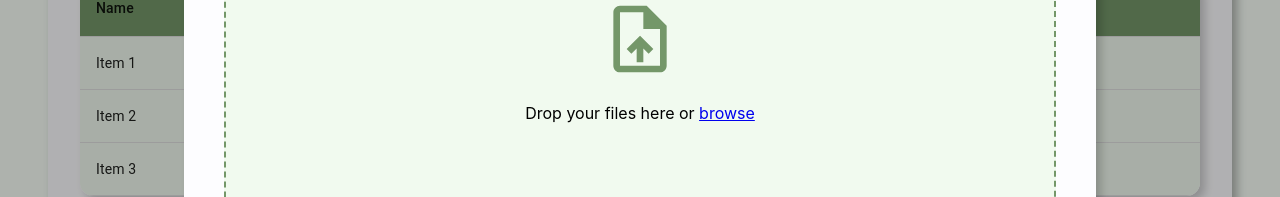
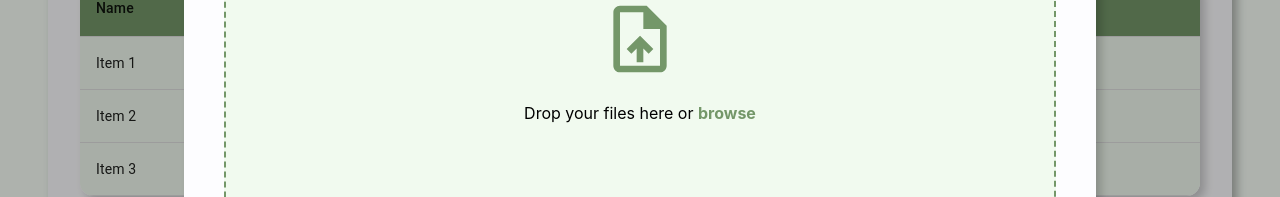
Before and after one commit to ThunderRoar/c01w24-project-notParx, a React (Create React App) app in the folder frontend/: page /admin/verification in a window 1280 px wide. Both pictures are taken after a click on the button "UPLOAD CSV". Shown: the part 340-537 px from the top of the page. Built offline with nearby package versions, Linux system fonts and the light colour scheme.

Commit message:
updating file upload styling

```diff
--- a/frontend/src/components/admin/verification/UploadCsv/UploadCsv.jsx
+++ b/frontend/src/components/admin/verification/UploadCsv/UploadCsv.jsx
@@ -47,7 +47,7 @@ const UploadCsv = ({ onClose }) => {
                     onDragOver={handleDragOver}
                     onDrop={handleDrop}>
                     <UploadFileIcon className='upload-icon' />
-                    <p>Drop your files here or <a href="#" onClick={(e) => fileInputRef.current.click()}>browse</a></p>
+                    <p>Drop your files here or <a className='direct-upload' href="#" onClick={(e) => fileInputRef.current.click()}>browse</a></p>
                     <input type="file" ref={fileInputRef} style={{ display: 'none' }}
                         onChange={(event) => setSelectedFile(event.target.files[0])} />
                 </div>
--- a/frontend/src/components/admin/verification/UploadCsv/UploadCsv.scss
+++ b/frontend/src/components/admin/verification/UploadCsv/UploadCsv.scss
@@ -44,6 +44,14 @@
                 font-size: 5rem;
                 color: #749769;
             }
+            .direct-upload {
+                text-decoration: none;
+                color: #749769;
+                font-weight: bold;
+                &:hover {
+                    text-decoration: underline;
+                }
+            }
         }
     }
     .controls {
```
